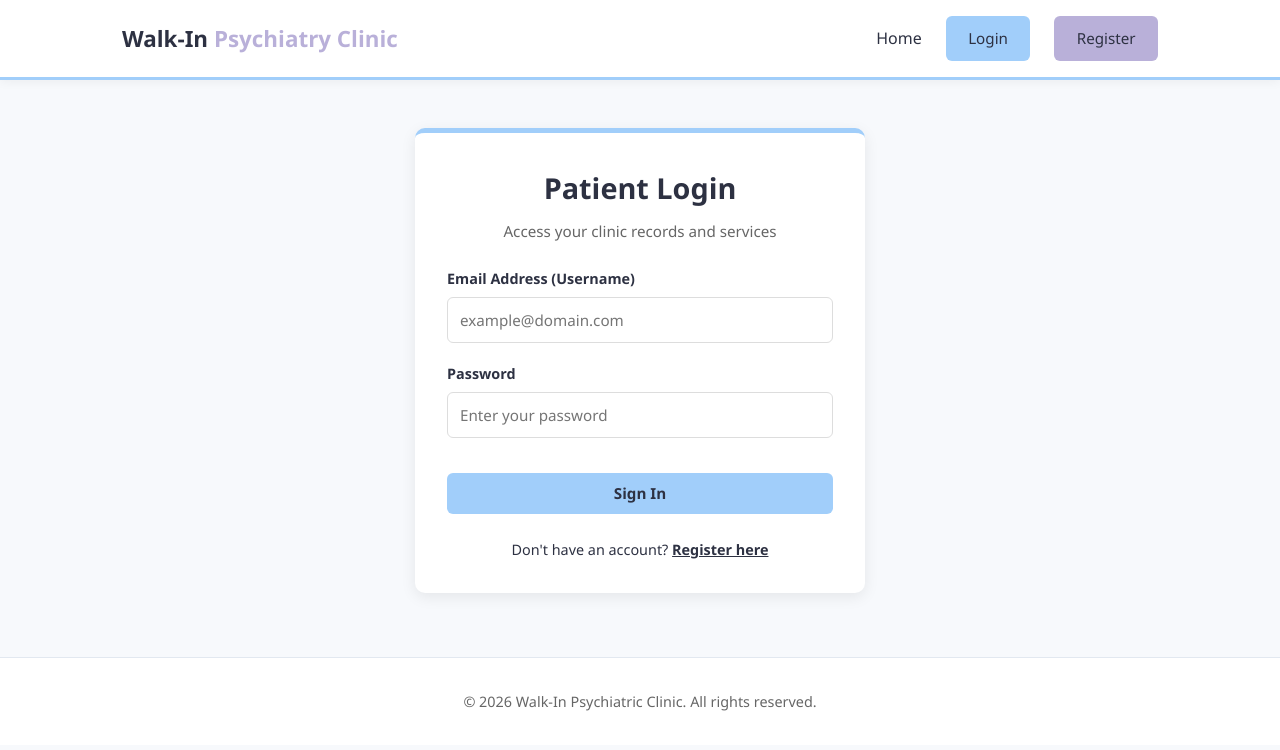
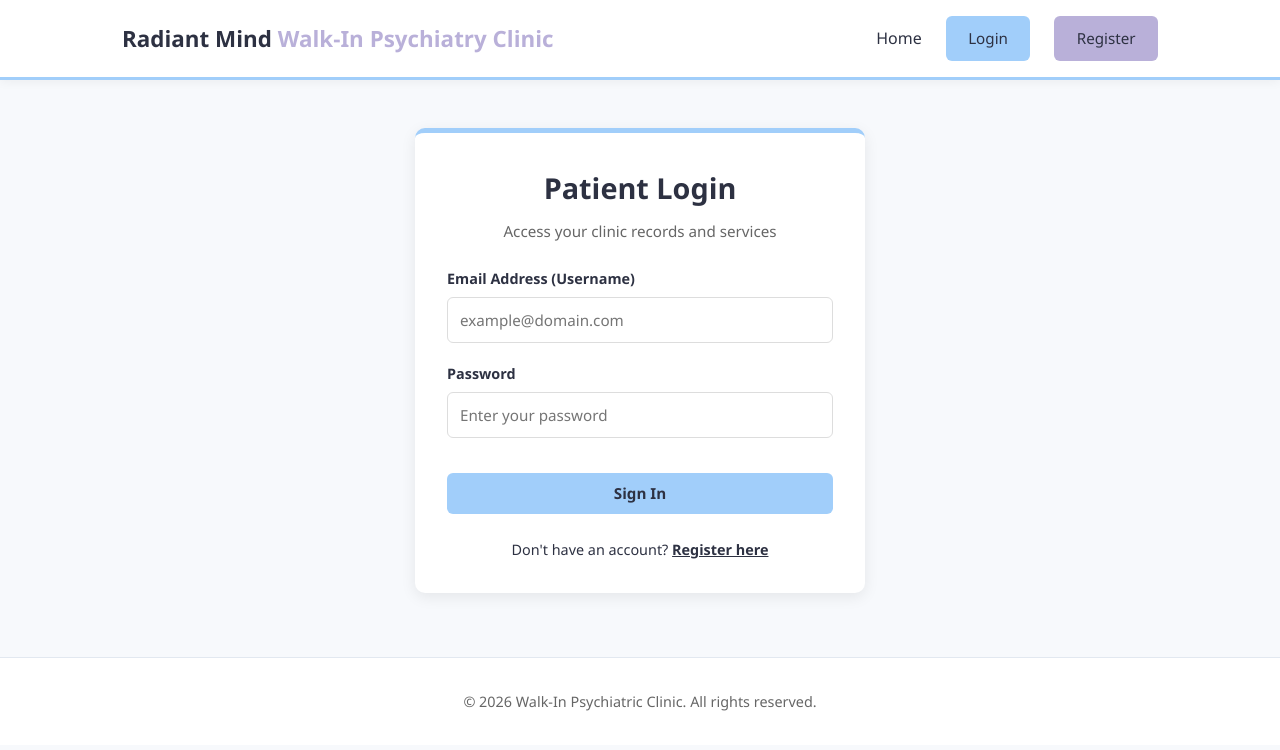
Before and after one commit to MarcSay346/WALK-IN-PSYCHIATRIC-CLINIC, a plain HTML site: page login.html in a window 1280 px wide. Drawn offline with Linux system fonts and the light colour scheme.

Commit message:
change the title

```diff
--- a/login.html
+++ b/login.html
@@ -3,7 +3,7 @@
 <head>
   <meta charset="UTF-8">
   <meta name="viewport" content="width=device-width, initial-scale=1.0">
-  <title>Login - Walk-In Psychiatric Clinic</title>
+  <title>Login - Radiant Mind Walk-In Psychiatric Clinic</title>
   <link rel="stylesheet" href="styles.css">
 </head>
 <body>
@@ -12,7 +12,7 @@
   <header>
     <nav>
       <a href="index.html" class="logo">
-        Walk-In <span>Psychiatry Clinic</span>
+        Radiant Mind <span>Walk-In Psychiatry Clinic</span>
       </a>
       <ul class="nav-links">
         <li><a href="index.html">Home</a></li>
```
Also changed, not shown: register.html (+1 -1 lines).
